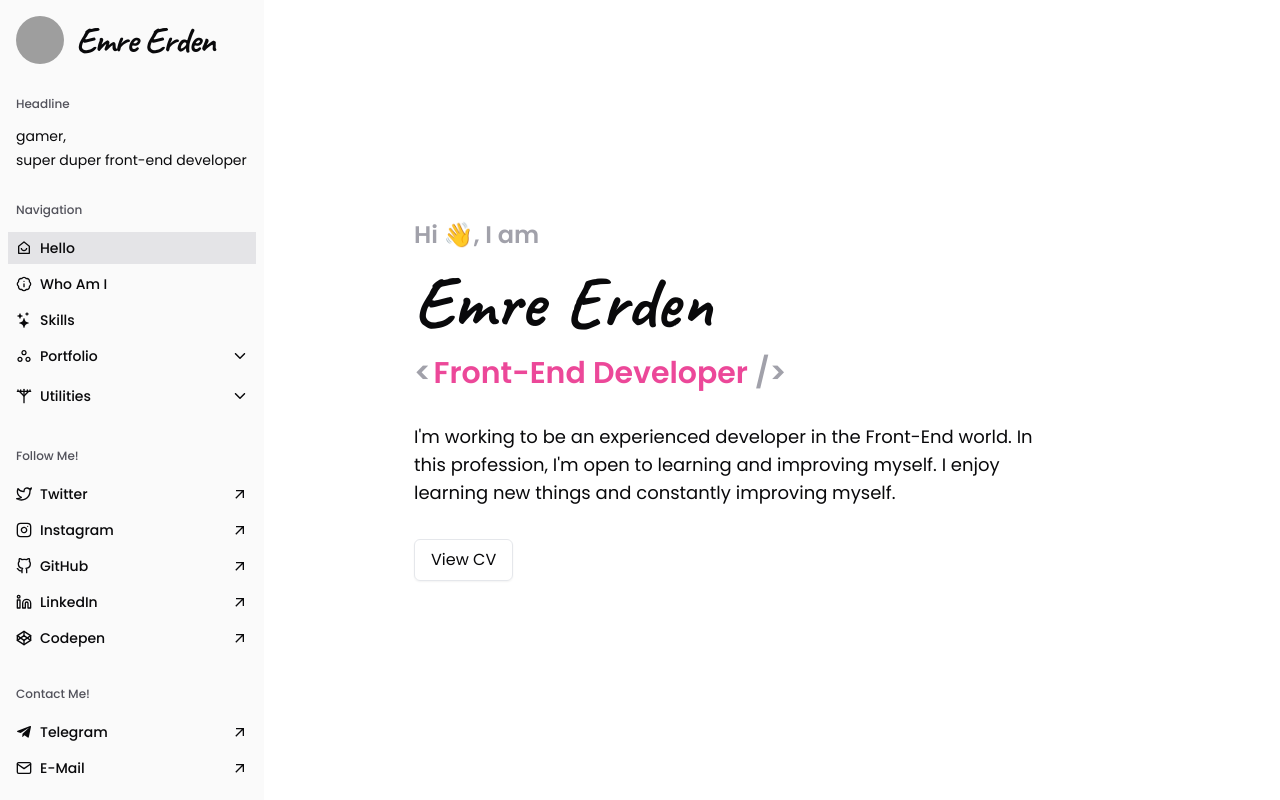
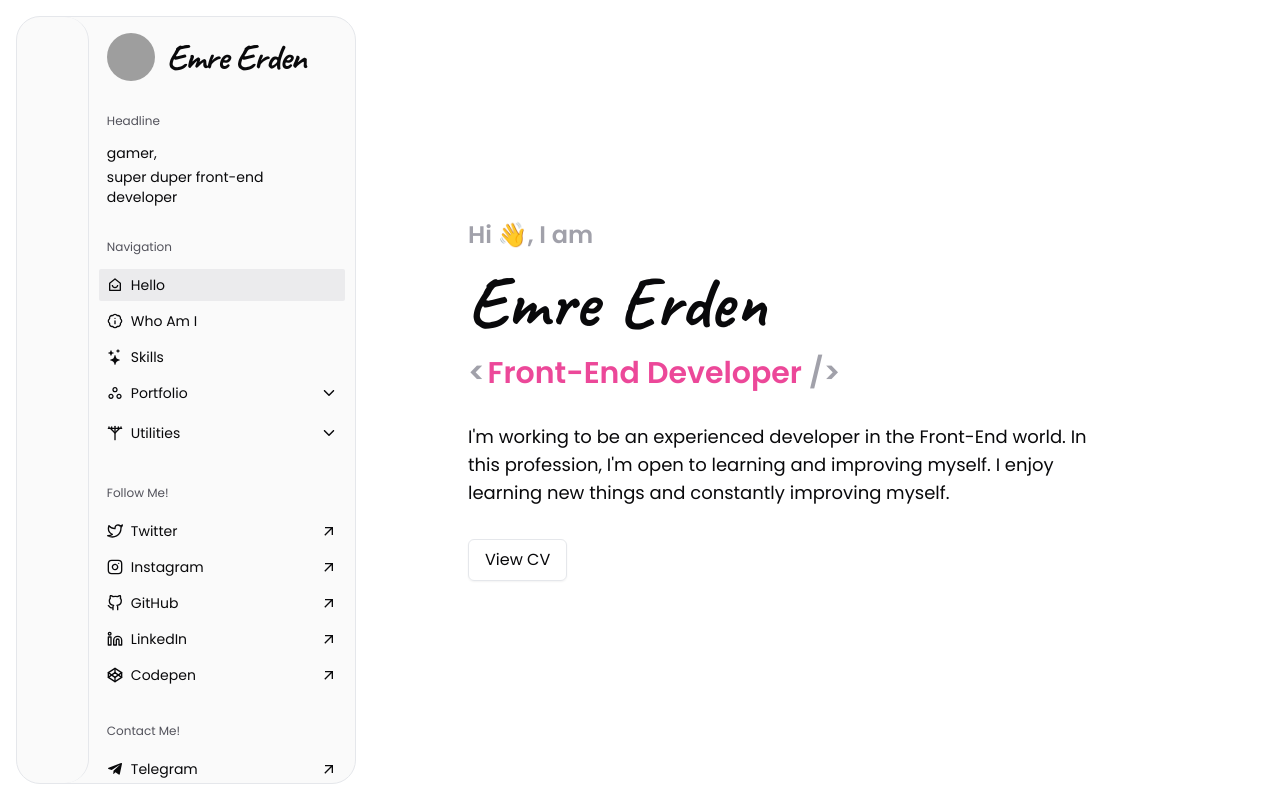
Before and after one commit to Wiazeph/NextJS-emreerden-dev, a Next.js app: page / in a window 1280 px wide. Built offline with nearby package versions, Linux system fonts and the light colour scheme; grey boxes are pictures that could not be loaded.

Commit message:
style edit sidebar structure

```diff
--- a/src/assets/css/index.css
+++ b/src/assets/css/index.css
@@ -11,7 +11,7 @@
 @layer components {
   /* Side-Bar */
   .Side-Bar-Card {
-    @apply -mx-2 py-1.5 px-2 font-medium Main-Hover-Color;
+    @apply -mx-2 py-1.5 px-2 rounded-sm Main-Hover-Color;
   }
   /* Side-Bar */
 
@@ -24,7 +24,7 @@
 
 @layer utilities {
   .Main-Hover-Color {
-    @apply hover:bg-zinc-200 transition-colors;
+    @apply hover:bg-zinc-200/70 transition-colors;
   }
 
   /* Side-Bar */
@@ -32,7 +32,7 @@
     @apply flex flex-col gap-y-3.5;
   }
   .Side-Bar-Title {
-    @apply text-xs font-medium text-zinc-600;
+    @apply text-xs text-zinc-600;
   }
   .Side-Bar-Card-List {
     @apply flex flex-col gap-y-1;
--- a/src/components/side-bar/index.tsx
+++ b/src/components/side-bar/index.tsx
@@ -23,7 +23,10 @@ const SideBarLayout = (props: Props) => {
       <ClickAwayListener onClickAway={() => setIsActive(false)}>
         <div className="z-40 absolute top-0 left-0 h-12 w-full bg-zinc-50 border-b mdl:hidden overflow-hidden">
           <svg
-            className={`Hamburger-Menu Menu-Rotate Ham-Menu ${activeClass} w-12 h-12 ml-auto block mdl:hidden`}
+            className={cn(
+              'Hamburger-Menu Menu-Rotate Ham-Menu w-12 h-12 ml-auto block mdl:hidden',
+              activeClass
+            )}
             viewBox="0 0 100 100"
             onClick={handleOnClick}
           >
@@ -41,10 +44,14 @@ const SideBarLayout = (props: Props) => {
 
         <div
           className={cn(
-            'Side-Bar Menu z-50 absolute top-12 mdl:static -translate-x-full mdl:translate-x-0 h-[calc(100dvh-48px)] mdl:h-dvh border-r mdl:border-none transition-transform duration-300 ease-in-out p-4 w-68 min-w-68 mdl:w-66 mdl:min-w-66 flex flex-col gap-y-8 bg-zinc-50 overflow-y-auto no-scrollbar',
+            'Side-Bar Menu z-50 absolute top-12 mdl:static -translate-x-full mdl:translate-x-0 p-4 h-dvh border-r mdl:border-none transition-transform duration-300 ease-in-out',
             isActive && 'translate-x-0'
           )}
         >
+          <div className="flex w-68 min-w-68 mdl:w-[340px] mdl:min-w-[340px] h-full border rounded-3xl bg-zinc-50">
+            <div className="w-18 rounded-3xl border-r"></div>
+
+            <div className="flex flex-col gap-y-8 px-[18px] py-4 overflow-y-auto no-scrollbar">
               <ProfileComponent />
 
               <AboutComponent />
@@ -65,6 +72,8 @@ const SideBarLayout = (props: Props) => {
 
               <SettingsComponent />
             </div>
+          </div>
+        </div>
       </ClickAwayListener>
     </>
   )
--- a/src/components/side-bar/nav-bar.tsx
+++ b/src/components/side-bar/nav-bar.tsx
@@ -41,7 +41,7 @@ const NavBarComponent = (props: Props) => {
               href={route.path}
               className={cn(
                 'Side-Bar-Card group',
-                pathname === route.path ? 'bg-zinc-200' : ''
+                pathname === route.path ? 'bg-zinc-200/70' : ''
               )}
             >
               <div className="Side-Bar-Card-Hover group-hover:ml-2">
```
Lines whose indentation alone changed are shown as unchanged.
